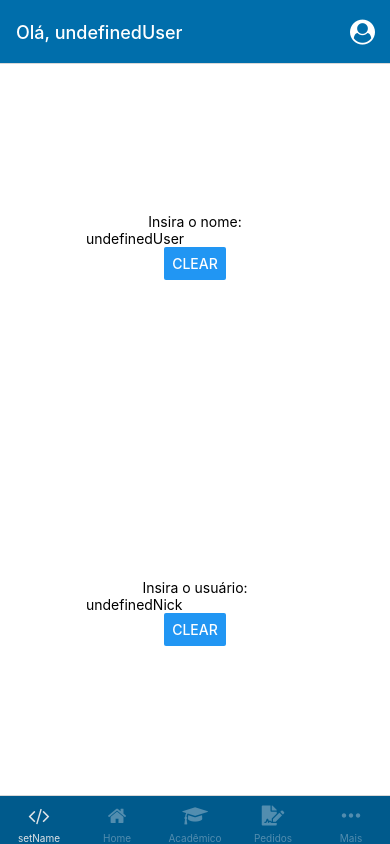
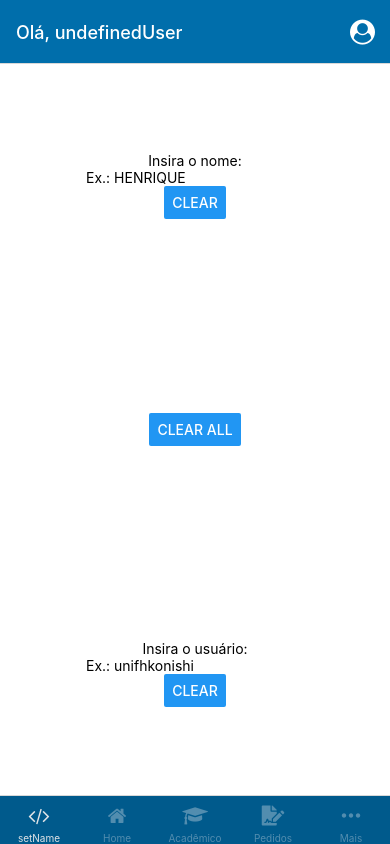
Before and after one commit to rxqvx/PortalFei, a React Native app: screen /TabOne in a window 390 px wide. Built offline with nearby package versions, Linux system fonts and the light colour scheme; what expo-linking would draw is missing.

Commit message:
fix: setName Bug

```diff
--- a/screens/TabOneScreen.tsx
+++ b/screens/TabOneScreen.tsx
@@ -30,20 +30,20 @@ export default function TabOneScreen({ navigation }: RootTabScreenProps<'TabOne'
         <TextInput
           onChangeText={newText => handleUserNameInputChange(newText)}
           placeholder="Ex.: HENRIQUE"
-          value={username}
           keyboardType="default"
         />
         <Button title="Clear" onPress={() => setUsername('')} />
       </View>
       <View style={styles.container}>
+        <Button title="Clear All" onPress={() => setUsername('')} />
+      </View>
+      <View style={styles.container}>
         <Text style={{ color: '#000' }}>Insira o usuário:</Text>
         <TextInput
           onChangeText={handleNickNameInputChange}
-          value={nickname}
           placeholder="Ex.: unifhkonishi"
           keyboardType="default"
         />
-        {/* criar função e passar no onPress pra setarnickname como vazio e salvar no localstorage tb */}
         <Button title="Clear" onPress={() => setNickname('')} />
 
       </View>
--- a/screens/TabTwoScreen.tsx
+++ b/screens/TabTwoScreen.tsx
@@ -1,8 +1,6 @@
 import { StyleSheet, Image, Dimensions, ScrollView } from 'react-native';
 
 import { View, Text } from '../components/Themed';
-const windowWidth = Dimensions.get('window').width;
-const windowHeight = windowWidth * (100 / 55);
 import React from 'react'
 import * as SecureStore from 'expo-secure-store';
 import { AppContext } from '../contexts/appContext';
@@ -34,10 +32,6 @@ export default function TabTwoScreen() {
 
   return (
     <View style={styles.container}>
-      {/* <Image
-        style={{ width: windowWidth, height: windowHeight }}
-        source={require('../assets/images/1.png')}
-      /> */}
       <ScrollView>
         <View style={styles.divsHome}>
           <Text style={styles.title1}>Atenção</Text>
@@ -76,7 +70,6 @@ const styles = StyleSheet.create({
     margin: 10,
   },
   title1: {
-    // padding: 10,
     paddingLeft: 10,
     color: 'red',
     fontSize: 22,
```
